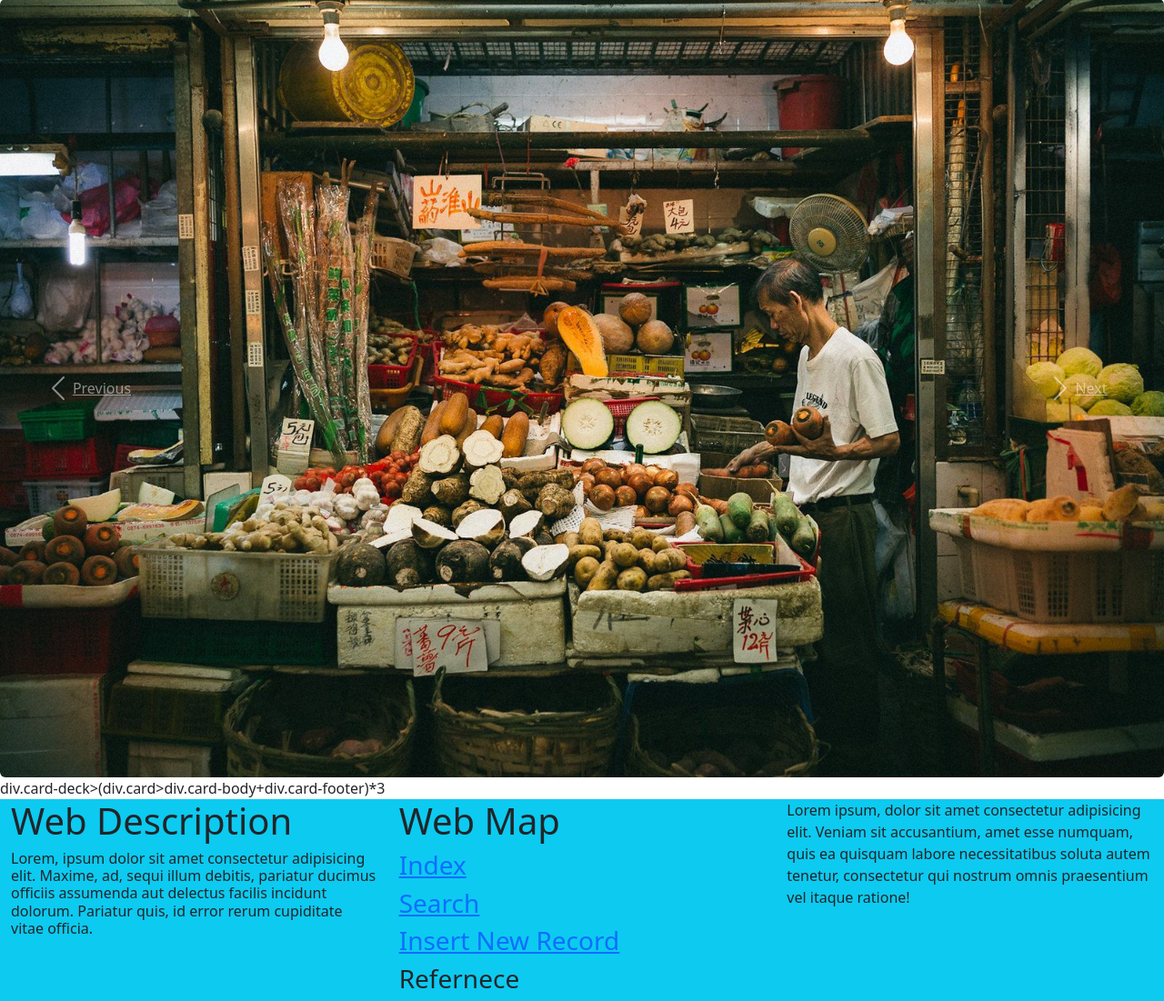
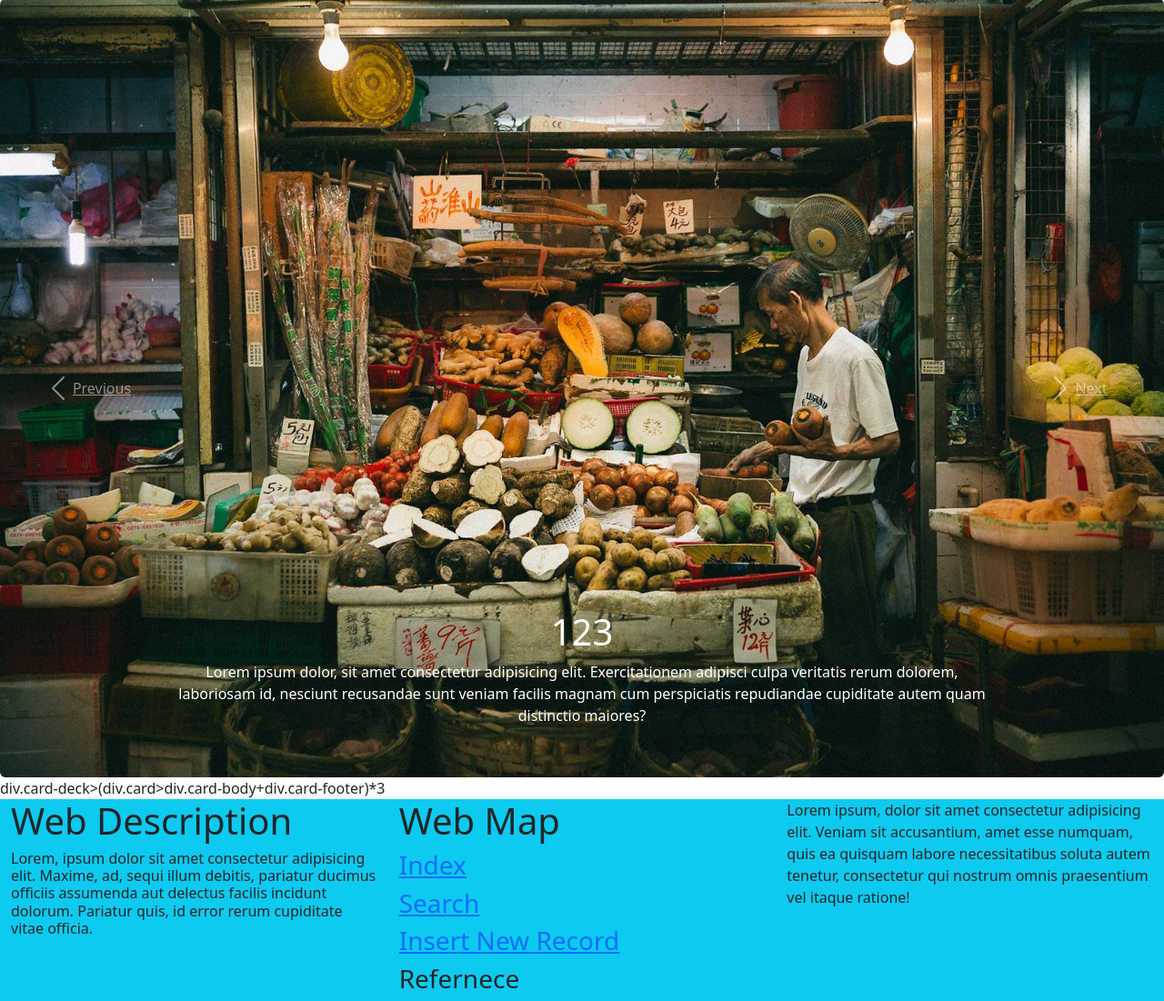
Before and after one commit to tommyliu313/atwdiproject, a PHP site: page / in a window 1280 px wide. Shown: the part 57-1158 px from the top of the page at 91% size. Run offline with PHP 8.4, Linux system fonts and the light colour scheme.

Commit message:
20221012 1930

```diff
--- a/index.html
+++ b/index.html
@@ -34,7 +34,7 @@ nav#top #navbarNavDropdown ul.navbar-nav li.nav-item {
     <div class="collapse navbar-collapse" id="navbarNavDropdown">
       <ul class="navbar-nav">
       <li class="nav-item active"><a class="nav-link" href="index.html"> Index</a></li>
-        <li class="nav-item"><a class="nav-link" href="search.html"> Search </a></li>
+        <li class="nav-item"><a class="nav-link" href="search.php"> Search </a></li>
         <li class="nav-item"><a class="nav-link" href="insert.html"> Insert New Record</a></li>
         <li class="nav-item"><a class="nav-link" href=""> Your Record History</a></li>
       </ul>
@@ -46,7 +46,11 @@ nav#top #navbarNavDropdown ul.navbar-nav li.nav-item {
     <div class="carousel slide" data-bs-ride="carousel">
       <div class="carousel-inner">
         <div class="carousel-item active">
-          <img src="pics/market1.jpg" alt="" class="rounded d-block w-100">
+          <img src="pics/market1.jpg" alt="" class="rounded d-block w-100 img-fluid">
+          <div class="carousel-caption d-none-d-md-block">
+            <h1>123</h1>
+            <p>Lorem ipsum dolor, sit amet consectetur adipisicing elit. Exercitationem adipisci culpa veritatis rerum dolorem, laboriosam id, nesciunt recusandae sunt veniam facilis magnam cum perspiciatis repudiandae cupiditate autem quam distinctio maiores?</p>
+          </div>
         </div>
       </div>
     <a href="" class="carousel-control-prev" role="button" data-bs-slide="prev">
--- a/insert.html
+++ b/insert.html
@@ -38,7 +38,7 @@ center {
     <div class="collapse navbar-collapse" id="navbarNavDropdown">
       <ul class="navbar-nav">
         <li class="nav-item active"><a class="nav-link" href="index.html"> Index</a></li>
-        <li class="nav-item"><a class="nav-link" href="search.html"> Search </a></li>
+        <li class="nav-item"><a class="nav-link" href="search.php"> Search </a></li>
         <li class="nav-item"><a class="nav-link" href="insert.html"> Insert New Record</a></li>
         <li class="nav-item"><a class="nav-link" href=""> Your Record History</a></li>
       </ul>
@@ -111,7 +111,7 @@ center {
               <h3><a href="index.html">Index</a></h3>
             </div>
             <div class="row">
-              <h3><a href="search.html">Search</a></h3>
+              <h3><a href="search.php">Search</a></h3>
             </div>
             <div class="row">
               <h3><a href="insert.html">Insert New Record</a></h3>
--- a/insert.php
+++ b/insert.php
@@ -1,5 +1,7 @@
 <?php
 $district = $_POST['district'];
 $marketname = $_POST['marketname'];
+
+
 $localhost = ""
 ?>
```
Also changed, not shown: search.php (renamed from search.html, +20 -5 lines), dbsetting.php (added).
